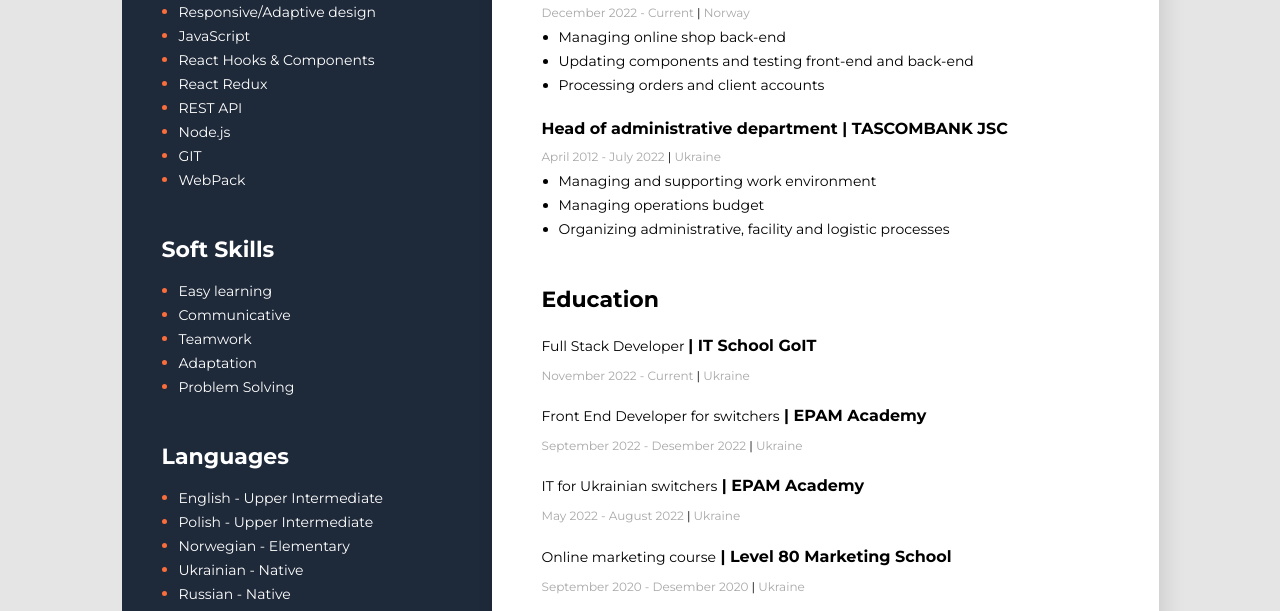
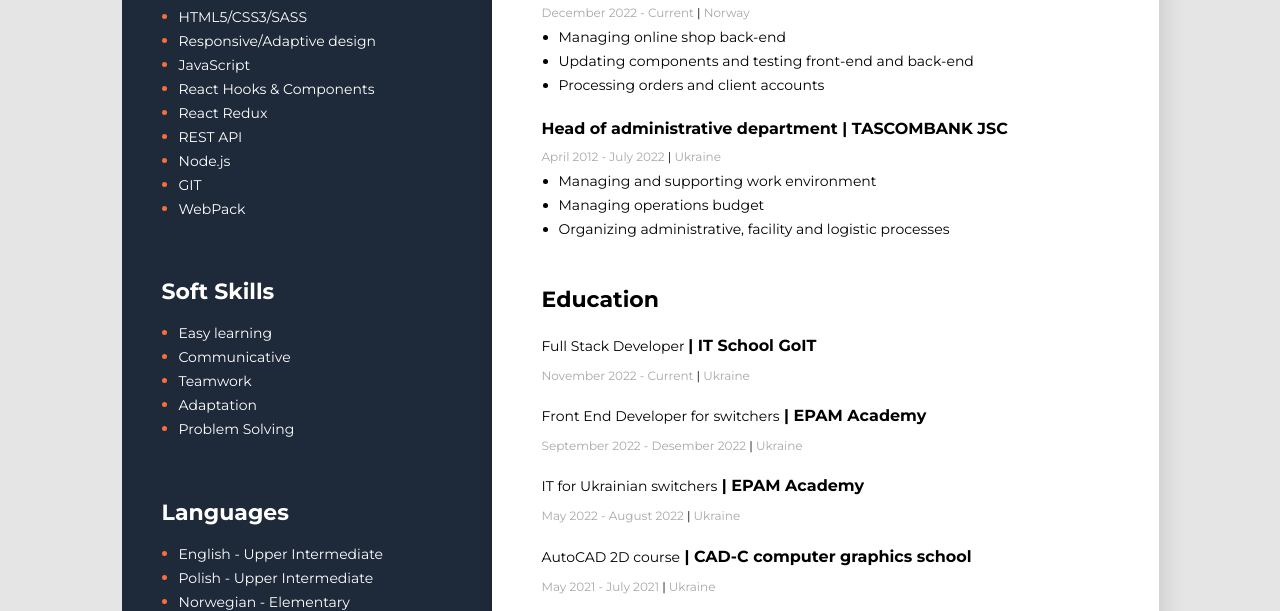
Before and after one commit to OleksandrKochenko/CV, a plain HTML site: page index.html in a window 1280 px wide. Shown: the part 721-1332 px from the top of the page. Drawn offline with Linux system fonts and the light colour scheme; some packages are replaced by stand-ins of ours; a script that the page names is missing.

Commit message:
update education

```diff
--- a/index.html
+++ b/index.html
@@ -156,7 +156,13 @@
           <p class="work-period">
             May 2022 - August 2022 <span class="black">|</span> Ukraine
           </p>
-
+          <h4 class="high-school">
+            <span class="education-speciality">AutoCAD 2D course</span> | CAD-C
+            computer graphics school
+          </h4>
+          <p class="work-period">
+            May 2021 - July 2021 <span class="black">|</span> Ukraine
+          </p>
           <h4 class="high-school">
             <span class="education-speciality">Online marketing course</span> |
             Level 80 Marketing School
```
